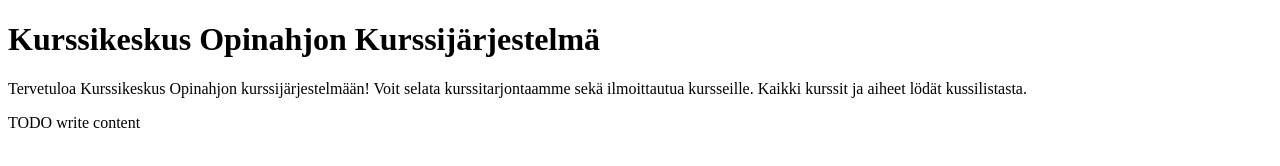
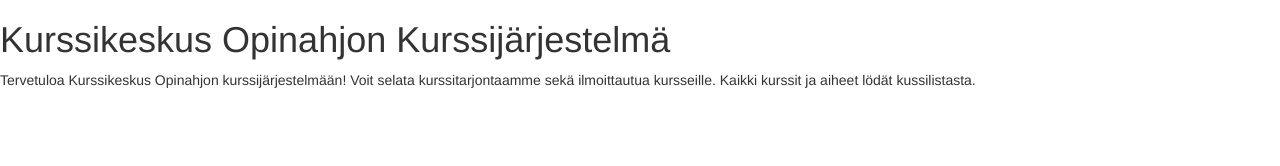
Before and after one commit to hhalikka/tsoha, a plain HTML site: page html-demo/index.html in a window 1280 px wide. Drawn offline with Linux system fonts and the light colour scheme.

Commit message:
lisatty html sivut

```diff
--- a/index.html
+++ b/html-demo/index.html
@@ -2,15 +2,18 @@
 
 <html>
     <head>
+        <link href="../css/bootstrap.css" rel="stylesheet">
+        <link href="../css/bootstrap-theme.css" rel="stylesheet">
+        <link href="../css/main.css" rel="stylesheet">
         <title>Kurssikeskus Opinahjo</title>
         <meta charset="UTF-8">
         <meta name="viewport" content="width=device-width">
     </head>
     <body>
-        <h1>Kurssikeskus Opinahjon Kurssijärjestelmä</h1>
+        <div><h1>Kurssikeskus Opinahjon Kurssijärjestelmä</h1>
         <p>Tervetuloa Kurssikeskus Opinahjon kurssijärjestelmään! Voit selata
             kurssitarjontaamme sekä ilmoittautua kursseille. Kaikki kurssit
-            ja aiheet lödät kussilistasta.
-        <div>TODO write content</div>
+            ja aiheet lödät kussilistasta.</p>
+        </div>
     </body>
 </html>
```
Also changed, not shown: css/main.css (added, +9 -0 lines), html-demo/kurssit.html (added, +21 -0 lines).
